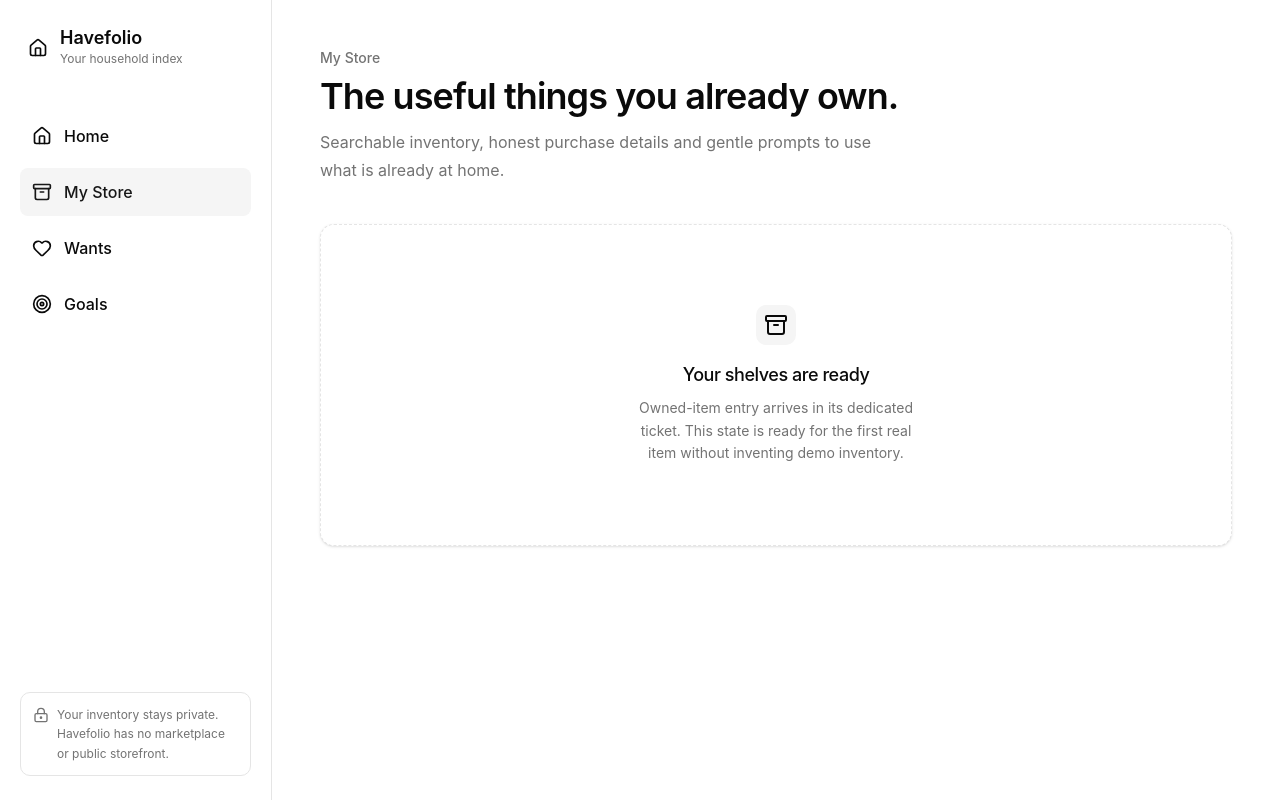
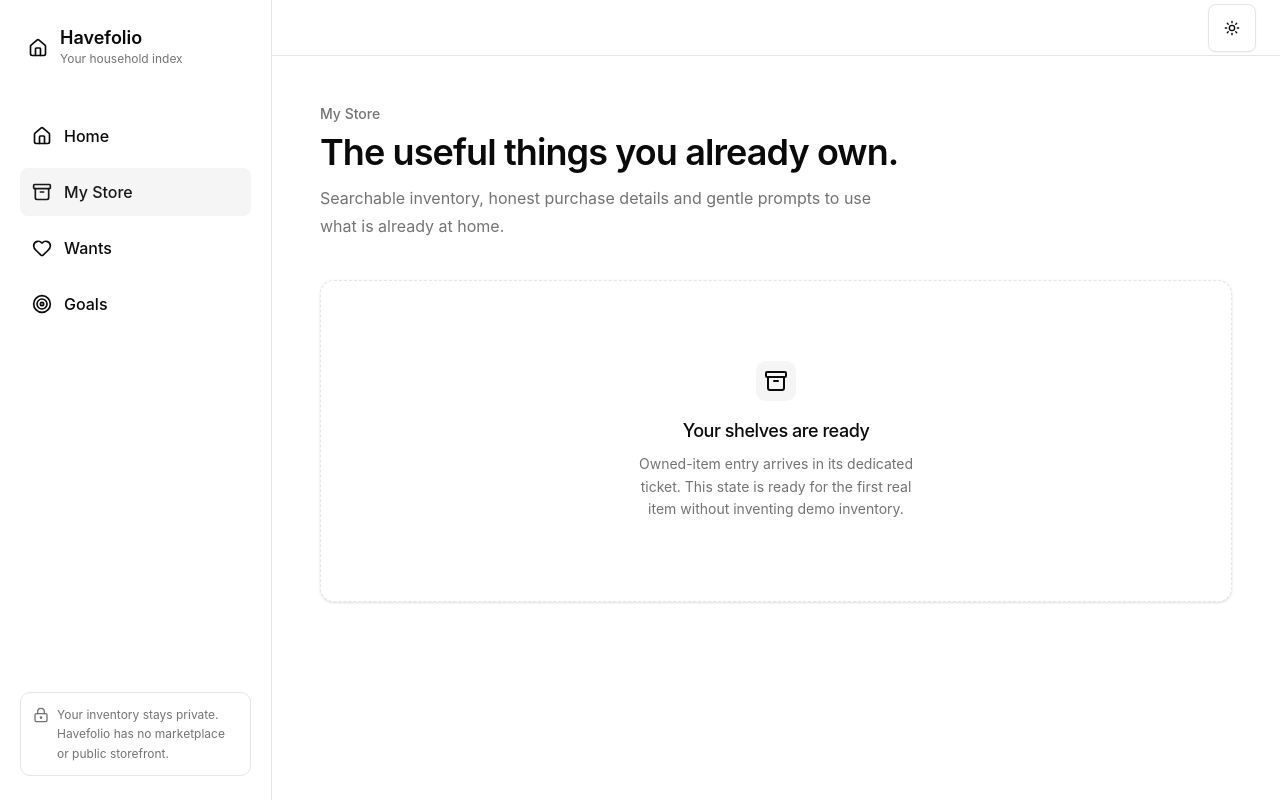
Before and after one commit to Harsh71019/havefolio, a Next.js app in the folder apps/web/: page /store in a window 1280 px wide. Built offline with nearby package versions, Linux system fonts and the light colour scheme.

Commit message:
feat(PER-6): add persistent dark theme toggle

```diff
--- a/apps/web/app/layout.tsx
+++ b/apps/web/app/layout.tsx
@@ -1,6 +1,8 @@
 import type { Metadata } from 'next';
 import type { ReactElement, ReactNode } from 'react';
 import { AppNavigation } from '@/components/app-navigation';
+import { ThemeProvider } from '@/components/theme-provider';
+import { ThemeToggle } from '@/components/theme-toggle';
 import './globals.css';
 
 export const metadata: Metadata = {
@@ -13,12 +15,24 @@ export const metadata: Metadata = {
 
 export default function RootLayout({ children }: Readonly<{ children: ReactNode }>): ReactElement {
   return (
-    <html lang="en">
+    <html lang="en" suppressHydrationWarning>
       <body>
-        <div className="min-h-svh md:grid md:grid-cols-[17rem_minmax(0,1fr)]">
-          <AppNavigation />
-          <div className="min-w-0 pb-24 md:pb-0">{children}</div>
-        </div>
+        <ThemeProvider
+          attribute="class"
+          defaultTheme="system"
+          disableTransitionOnChange
+          enableSystem
+        >
+          <div className="min-h-svh md:grid md:grid-cols-[17rem_minmax(0,1fr)]">
+            <AppNavigation />
+            <div className="min-w-0">
+              <div className="flex h-14 items-center justify-end border-b px-4 sm:px-6">
+                <ThemeToggle />
+              </div>
+              <div className="pb-24 md:pb-0">{children}</div>
+            </div>
+          </div>
+        </ThemeProvider>
       </body>
     </html>
   );
--- /dev/null
+++ b/apps/web/components/theme-provider.tsx
@@ -0,0 +1,11 @@
+'use client';
+
+import { ThemeProvider as NextThemesProvider } from 'next-themes';
+import type { ComponentProps, ReactElement } from 'react';
+
+export function ThemeProvider({
+  children,
+  ...props
+}: ComponentProps<typeof NextThemesProvider>): ReactElement {
+  return <NextThemesProvider {...props}>{children}</NextThemesProvider>;
+}
--- /dev/null
+++ b/apps/web/components/theme-toggle.tsx
@@ -0,0 +1,29 @@
+'use client';
+
+import { Moon, Sun } from 'lucide-react';
+import { useTheme } from 'next-themes';
+import type { ReactElement } from 'react';
+import { Button } from '@havefolio/ui/components/button';
+
+export function ThemeToggle(): ReactElement {
+  const { resolvedTheme, setTheme } = useTheme();
+
+  const toggleTheme = (): void => {
+    setTheme(resolvedTheme === 'dark' ? 'light' : 'dark');
+  };
+
+  return (
+    <Button
+      aria-label="Toggle color theme"
+      onClick={toggleTheme}
+      size="icon-lg"
+      title="Toggle color theme"
+      type="button"
+      variant="outline"
+    >
+      <Sun aria-hidden="true" className="size-4 dark:hidden" />
+      <Moon aria-hidden="true" className="hidden size-4 dark:block" />
+      <span className="sr-only">Toggle color theme</span>
+    </Button>
+  );
+}
--- a/apps/web/package.json
+++ b/apps/web/package.json
@@ -15,6 +15,7 @@
     "@next/env": "16.3.7",
     "lucide-react": "1.49.0",
     "next": "16.3.7",
+    "next-themes": "0.4.6",
     "react": "19.3.0",
     "react-dom": "19.3.0"
   },
```
Also changed, not shown: 3 other files (tests, documents, lock files or other folders).
